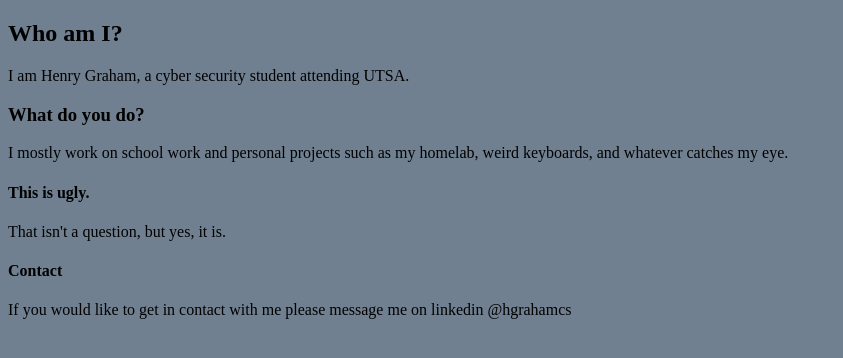
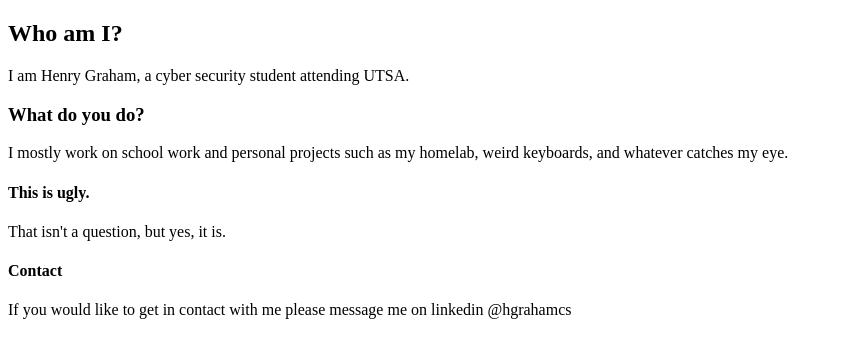
Before and after one commit to hgrahamcs/hgrahamcs.github.io, a plain HTML site: page index.html in a window 1280 px wide. Shown: the whole page, without its empty margins (0-843 px from the left). Drawn offline with Linux system fonts and the light colour scheme.

Commit message:
removed background coloration

```diff
--- a/index.html
+++ b/index.html
@@ -3,7 +3,7 @@
 	<head>
 		<title>hgrahamcs</title>
 		<style>
-		body {background-color: slategrey;}
+		#body {background-color: slategrey;}
 		</style>
 	</head>
 
```
